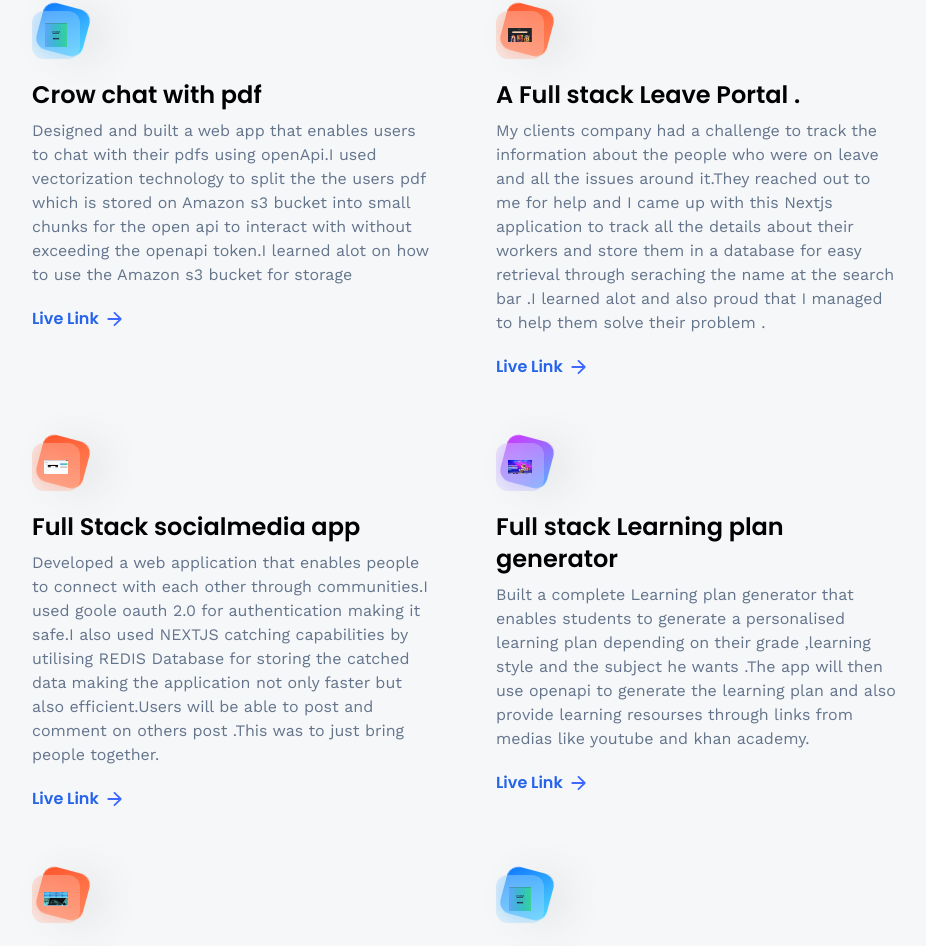
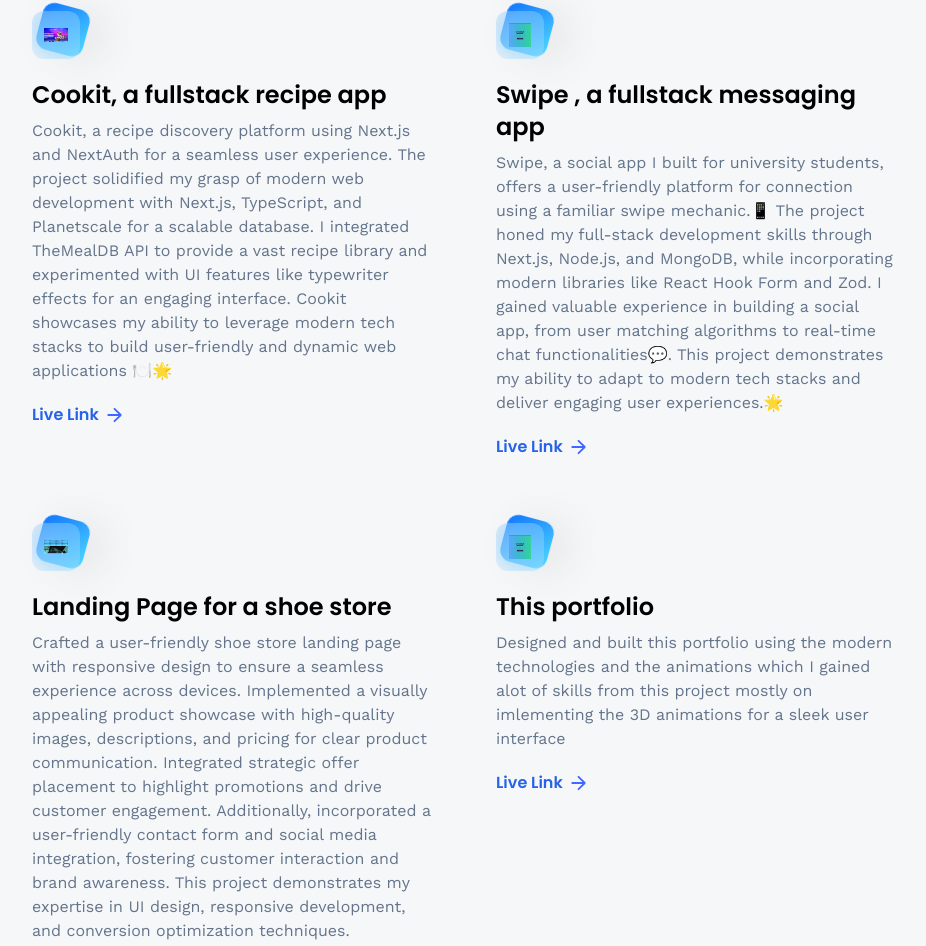
Before and after one commit to 169398/3d, a React (Vite) app: page /projects in a window 1280 px wide. Shown: the part 347-1293 px from the top of the page, without its empty margins (160-1086 px from the left). Built offline with nearby package versions, Linux system fonts and the light colour scheme; no server answers.

Commit message:
projects update

```diff
--- a/src/constants/index.js
+++ b/src/constants/index.js
@@ -205,14 +205,53 @@
 
 export const projects = [
 
+    {
+        iconUrl: plan,
+        theme: 'btn-back-blue',
+        name: 'Cookit, a  fullstack recipe app',
+        description: ' Cookit, a recipe discovery platform using Next.js and NextAuth for a seamless user experience.  The project solidified my grasp of modern web development with Next.js, TypeScript, and Planetscale for a scalable database. I integrated TheMealDB API to provide a vast recipe library and experimented with UI features like typewriter effects for an engaging interface. Cookit showcases my ability to leverage modern tech stacks to build user-friendly and dynamic web applications 🍽️🌟',
+        link: 'https://cookit-three.vercel.app/',
+    },
+    {
+        iconUrl: chat,
+        theme: 'btn-back-blue',
+        name: 'Swipe , a  fullstack messaging app',
+        description: 'Swipe, a social app I built for university students, offers a user-friendly platform for connection using a familiar swipe mechanic.📱  The project honed my full-stack development skills through Next.js, Node.js, and MongoDB, while incorporating modern libraries like React Hook Form and Zod. I gained valuable experience in building a social app, from user matching algorithms to real-time chat functionalities💬. This project demonstrates my ability to adapt to modern tech stacks and deliver engaging user experiences.🌟',
+        link: 'https://swippe.vercel.app/',
+    },
+
+    {
+        iconUrl: change,
+        theme: 'btn-back-blue',
+        name: 'Landing Page for a shoe store ',
+        description: 'Crafted a user-friendly shoe store landing page with responsive design to ensure a seamless experience across devices. Implemented a visually appealing product showcase with high-quality images, descriptions, and pricing for clear product communication. Integrated strategic offer placement to highlight promotions and drive customer engagement. Additionally, incorporated a user-friendly contact form and social media integration, fostering customer interaction and brand awareness. This project demonstrates my expertise in UI design, responsive development, and conversion optimization techniques.',
+        link: 'https://shoe-store-landing-page-vite.vercel.app/',
+    },
 
     {
         iconUrl: chat,
+        theme: 'btn-back-blue',
+        name: 'This  portfolio ',
+        description: 'Designed and built  this portfolio using the modern technologies and the animations which I  gained alot of skills from this project mostly on imlementing the 3D animations for a sleek user interface',
+        link:'https://idris-kulubi-portfolio.vercel.app/',
+    },
+
+    {
+        iconUrl:iflix,
+        theme: 'btn-back-red',
+        name: 'A Full stack  movies app .',
+        description: ' This is a web app that gives latest information about movies and tv shows.I implemented the  the IMDB API to get all the information.From this I learned how to use APIs and handle the fetched data from the API endpoints .',
+        link: 'https://iflix-movies.vercel.app/',
+    },
+
+    {
+        iconUrl: social,
         theme: 'btn-back-blue',
         name: 'Crow chat with pdf',
         description: 'Designed and built a  web app that enables users to chat with their pdfs using  openApi.I used vectorization technology to split the the users pdf  which is stored on Amazon s3 bucket into small chunks for the open api to interact with without exceeding the openapi token.I learned alot on how to use the Amazon s3 bucket for storage',
         link: 'https://github.com/169398/crowchatwithpdf',
     },
+
 
 
       {
@@ -244,20 +283,7 @@
         link: 'https://github.com/169398/YOUTH-FOR-CHANGE',
     },
 
-       {
-        iconUrl: chat,
-        theme: 'btn-back-blue',
-        name: 'This  portfolio ',
-        description: 'Designed and built  this portfolio using the modern technologies and the animations which I  gained alot of skills from this project mostly on imlementing the 3D animations for a sleek user interface',
-        link:'https://idris-kulubi-portfolio.vercel.app/',
-    },
-    {
-        iconUrl:iflix,
-        theme: 'btn-back-red',
-        name: 'A Full stack  movies app .',
-        description: ' This is a web app that gives latest information about movies and tv shows.I implemented the  the IMDB API to get all the information.From this I learned how to use APIs and handle the fetched data from the API endpoints .',
-        link: 'https://iflix-movies.vercel.app/',
-    },
+
 
 
 ];
```
